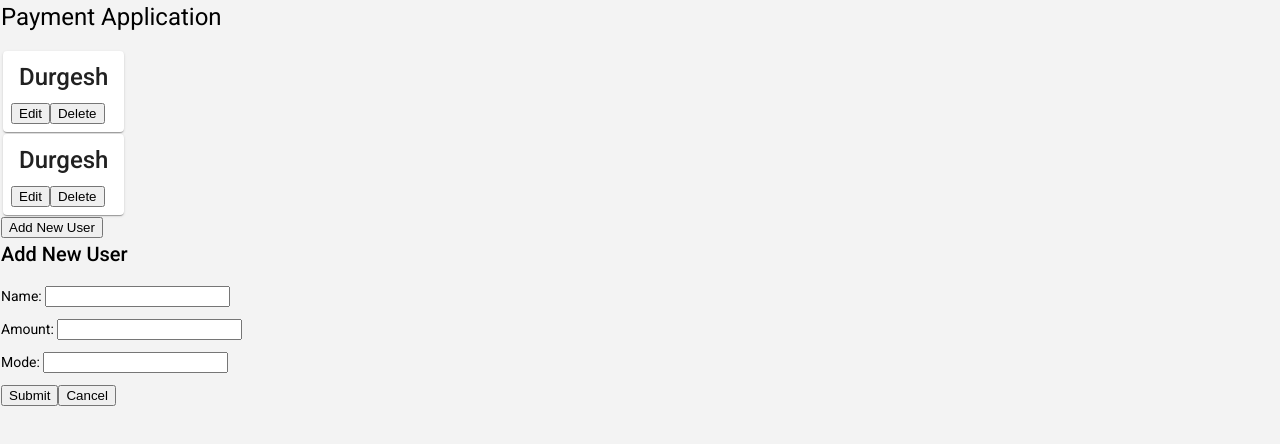
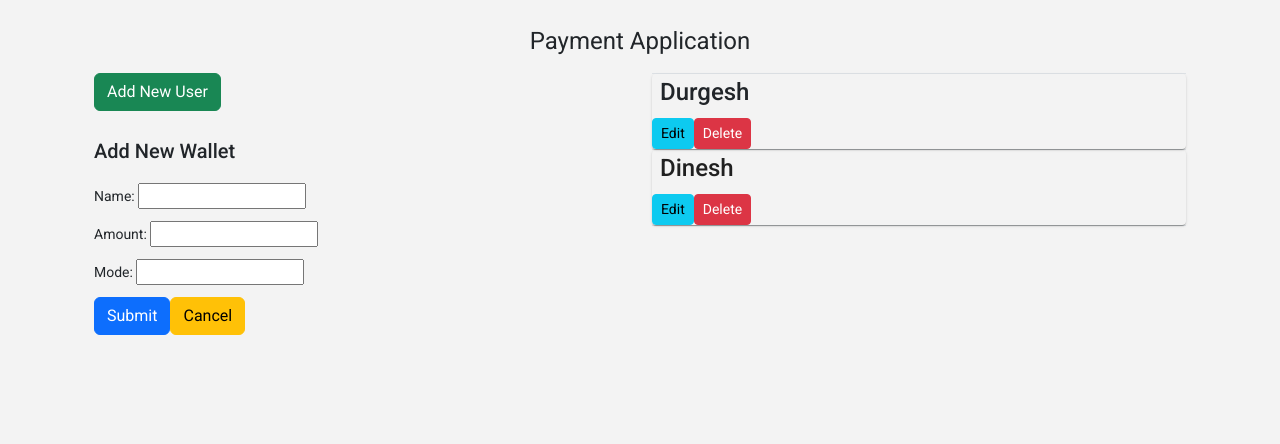
Before and after one commit to swatimp/angular_project, an Angular app: page / in a window 1280 px wide. Both pictures are taken after a click on the button "Add New User". Shown: the top 444 px of the page. Built offline with nearby package versions, Linux system fonts and the light colour scheme.

Commit message:
handled bootstrap in app

```diff
--- a/angular.json
+++ b/angular.json
@@ -28,10 +28,13 @@
               "src/assets"
             ],
             "styles": [
-              "./node_modules/@angular/material/prebuilt-themes/indigo-pink.css",
+              "./node_modules/bootstrap/dist/css/bootstrap.min.css",
               "src/styles.scss"
             ],
-            "scripts": []
+            "scripts": [
+              "./node_modules/jquery/dist/jquery.min.js",
+              "./node_modules/bootstrap/dist/js/bootstrap.min.js"
+            ]
           },
           "configurations": {
             "production": {
@@ -97,7 +100,7 @@
               "src/assets"
             ],
             "styles": [
-              "./node_modules/@angular/material/prebuilt-themes/indigo-pink.css",
+              "./node_modules/bootstrap/dist/css/bootstrap.min.css",
               "src/styles.scss"
             ],
             "scripts": []
--- a/package.json
+++ b/package.json
@@ -20,6 +20,8 @@
     "@angular/platform-browser": "^14.2.0",
     "@angular/platform-browser-dynamic": "^14.2.0",
     "@angular/router": "^14.2.0",
+    "bootstrap": "^5.2.2",
+    "jquery": "^3.6.1",
     "rxjs": "~7.5.0",
     "tslib": "^2.3.0",
     "zone.js": "~0.11.4"
--- a/src/app/app.component.html
+++ b/src/app/app.component.html
@@ -2,6 +2,36 @@
   <div class="row">
     <div class="col-md-12 mt-4">
       <h1 class="text-center">Payment Application</h1>
+
+      <div class="container">
+  <div class="row">
+    <div class="col-sm">
+      <button class="btn btn-success" (click)="showAddWalletForm()">Add New User</button>
+
+      <div class="mt-4">
+        <form *ngIf="paymentForm">
+          <h2>Add New Wallet</h2>
+          <p>Name: <input type="text" name="name" [(ngModel)]="newWallet.name" required /></p>
+          <p>Amount: <input type="text" name="amount" [(ngModel)]="newWallet.amount" required /></p>
+          <p>Mode: <input type="text" name="mode" [(ngModel)]="newWallet.mode" required/></p>
+          <p>
+            <button type="button" class="btn btn-primary mr-2" (click)="saveUser(newWallet)">Submit</button>
+            <button type="button" class="btn btn-warning" (click)="cancelNewWallet()">Cancel</button>
+          </p>
+        </form>
+        <form *ngIf="editPaymentForm">
+          <h2>Edit Wallet Details</h2>
+          <p> Name: <input type="text" name="name" [(ngModel)]="editedWallet.name" /></p>
+          <p>Amount: <input type="text" name="amount" [(ngModel)]="editedWallet.amount
+            " /></p>
+          <p>
+            <button type="button" class="btn btn-primary mr-2" (click)="updateWallet()">Submit</button>
+            <button type="button" class="btn btn-warning" (click)="cancelEdits()">Cancel</button>
+          </p>
+        </form>
+      </div>
+    </div>
+    <div class="col-sm">
       <table class="table table-bordered table-striped table-hover">
         <tbody>
           <tr *ngFor="let payment of payments">
@@ -14,30 +44,10 @@
             </mat-card>
           </tr>
         </tbody>
-      </table>
-      <button class="btn btn-success" (click)="showAddWalletForm()">Add New User</button>
+      </table>    </div>
+  </div>
+</div>
 
-      <div class="mt-4">
-        <form *ngIf="paymentForm">
-          <h2>Add New User</h2>
-          <p>Name: <input type="text" name="name" [(ngModel)]="newWallet.name" required /></p>
-          <p>Amount: <input type="text" name="amount" [(ngModel)]="newWallet.amount" required /></p>
-          <p>Mode: <input type="text" name="mode" [(ngModel)]="newWallet.mode" required/></p>
-          <p>
-            <button type="button" class="btn btn-primary mr-2" (click)="saveUser(newWallet)">Submit</button>
-            <button type="button" class="btn btn-warning" (click)="cancelNewWallet()">Cancel</button>
-          </p>
-        </form>
-        <form *ngIf="editPaymentForm">
-          <h2>Edit Wallet Details</h2>
-          <p> Name: <input type="text" name="name" [(ngModel)]="editedWallet.name" /></p>
-          <p>Amount: <input type="text" name="amount" [(ngModel)]="editedWallet.Amount" /></p>
-          <p>
-            <button type="button" class="btn btn-primary mr-2" (click)="updateWallet()">Submit</button>
-            <button type="button" class="btn btn-warning" (click)="cancelEdits()">Cancel</button>
-          </p>
-        </form>
-      </div>
     </div>
   </div>
 </div>
--- a/src/app/app.module.ts
+++ b/src/app/app.module.ts
@@ -5,6 +5,7 @@ import { AppComponent } from './app.component';
 import { BrowserAnimationsModule } from '@angular/platform-browser/animations';
 import {MatCardModule} from '@angular/material/card';
 import { DashboardComponent } from './dashboard/dashboard.component';
+import {RouterModule} from '@angular/router';
 
 @NgModule({
   declarations: [
@@ -15,7 +16,8 @@ import { DashboardComponent } from './dashboard/dashboard.component';
     BrowserModule,
     FormsModule,
     BrowserAnimationsModule,
-    MatCardModule
+    MatCardModule,
+    RouterModule
   ],
   exports:[],
   providers: [],
--- a/src/app/services/payment.service.ts
+++ b/src/app/services/payment.service.ts
@@ -17,7 +17,7 @@ export class UserService {
     },
     {
       id: 1,
-      name: 'Durgesh',
+      name: 'Dinesh',
       amount: 'Pal',
       balance:'hhh',
       date:'12-10-2022',
```
Also changed, not shown: 1 other file (tests, documents, lock files or other folders).
